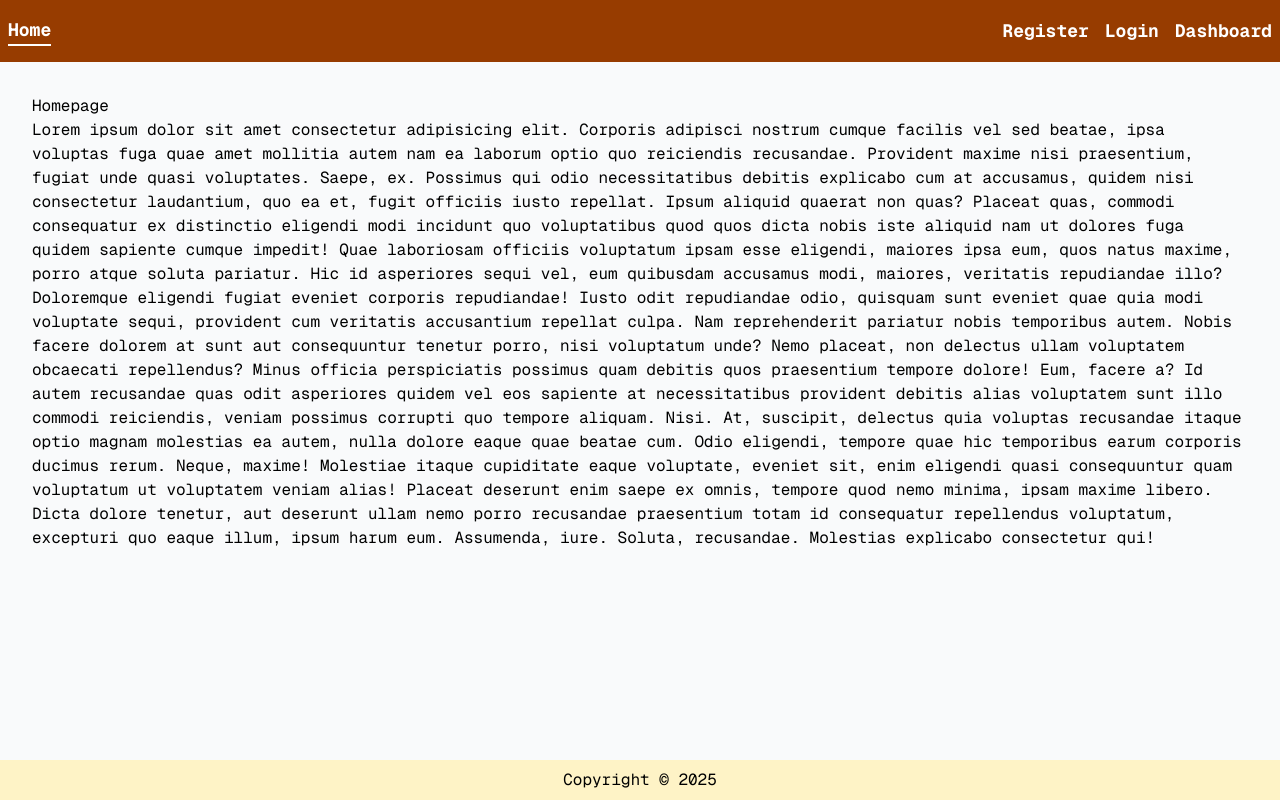
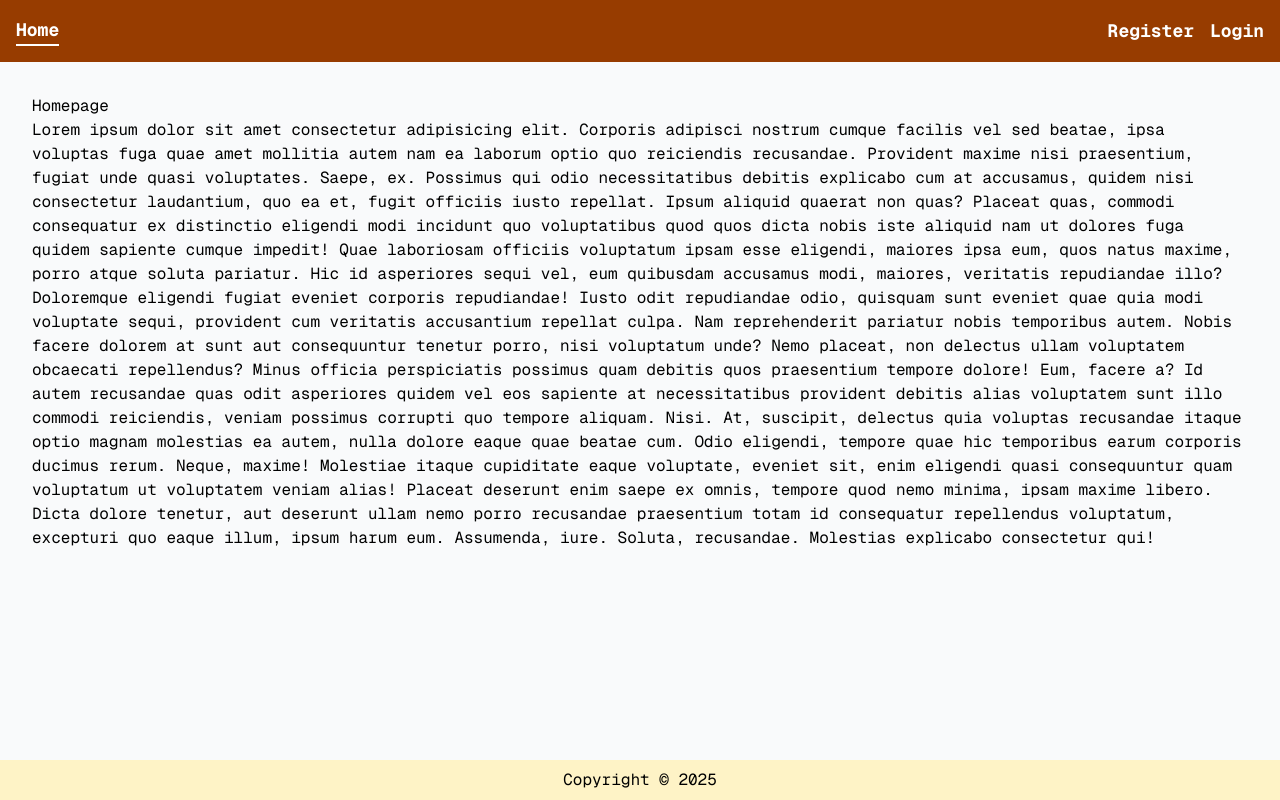
Before and after one commit to Rayzor8/next15-mongodb-lwjon, a Next.js app: page / in a window 1280 px wide. Built offline with nearby package versions, Linux system fonts and the light colour scheme; no server answers.

Commit message:
setup auth user conditional navbar

```diff
--- a/src/components/navbar/index.tsx
+++ b/src/components/navbar/index.tsx
@@ -1,17 +1,22 @@
-"use client";
-
+import getAuthUser from "@/lib/get-auth-user";
 import NavLink from "./navlink";
 
-export default function Navbar() {
+export default async function Navbar() {
+  const authUser = await getAuthUser();
+
   return (
     <header>
-      <nav className="flex gap-4 justify-between px-2 py-4 items-center bg-amber-800 text-white text-lg font-bold flex-shrink-0">
+      <nav className="flex gap-4 justify-between p-4 items-center bg-amber-800 text-white text-lg font-bold flex-shrink-0">
         <NavLink href="/" label="Home" />
-        <div className="space-x-4">
-          <NavLink href="/register" label="Register" />
-          <NavLink href="/login" label="Login" />
+
+        {authUser ? (
           <NavLink href="/dashboard" label="Dashboard" />
-        </div>
+        ) : (
+          <div className="space-x-4">
+            <NavLink href="/register" label="Register" />
+            <NavLink href="/login" label="Login" />
+          </div>
+        )}
       </nav>
     </header>
   );
--- /dev/null
+++ b/src/lib/get-auth-user.ts
@@ -0,0 +1,9 @@
+import { cookies } from "next/headers";
+import { decrypt } from "./session";
+
+export default async function getAuthUser() {
+  const cookieStore = await cookies();
+  const session = cookieStore.get("user_session")?.value;
+
+  if (session) return await decrypt(session);
+}
```
